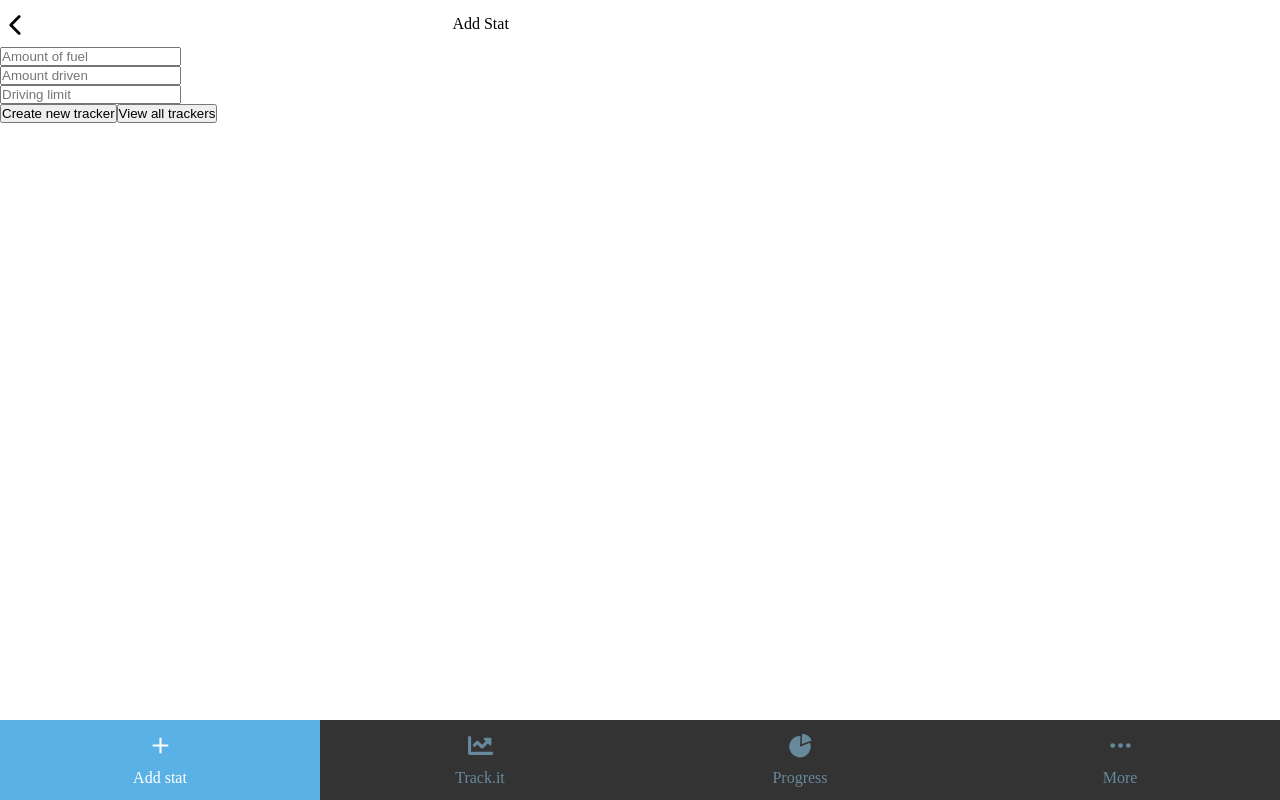
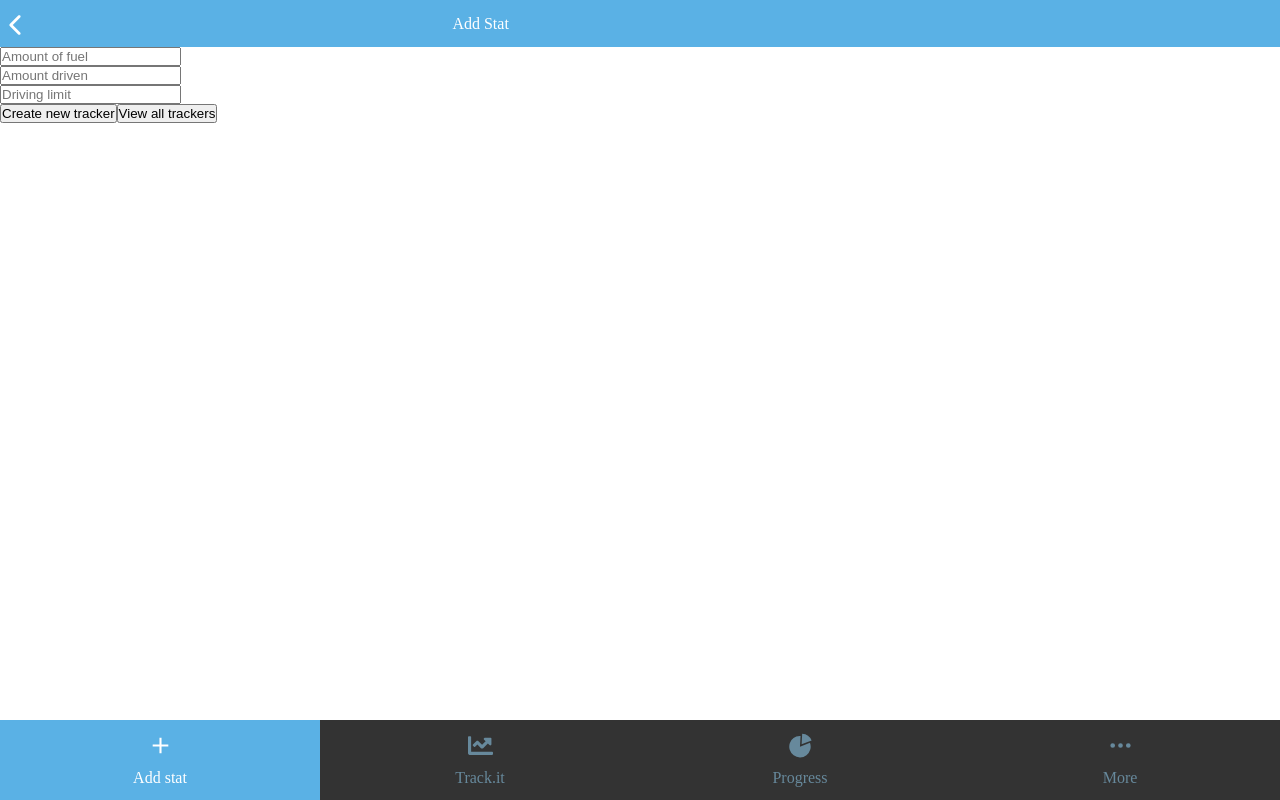
Before and after one commit to edwinmoradian90/tracker-app, a React (Create React App) app in the folder frontend/: page / in a window 1280 px wide. Built offline with nearby package versions, Linux system fonts and the light colour scheme; sample sign-in values are in the browser's storage.

Commit message:
modified navbar functionality

```diff
--- a/frontend/src/App.js
+++ b/frontend/src/App.js
@@ -4,13 +4,13 @@ import {
   Route,
   Switch,
 } from 'react-router-dom';
-import Navbar from './components/Navbar/Navbar';
 import Home from './components/Home/Home';
 import Login from './components/Login/Login';
 import Signup from './components/Signup/Signup';
 import Trackers from './components/Trackers/Trackers';
 import Tracker from './components/Tracker/Tracker';
 import './App.css';
+import Navbar from './components/Navbar/Navbar';
 
 function App() {
   return (
--- a/frontend/src/components/Header/Header.jsx
+++ b/frontend/src/components/Header/Header.jsx
@@ -2,9 +2,8 @@ import React from 'react';
 import HeaderView from './HeaderView';
 
 const Header = props => {
-    const { pageName } = props;
     return (
-        <HeaderView {...props} pageName={pageName} />
+        <HeaderView {...props} />
     );
 };
 
--- a/frontend/src/components/Header/HeaderView.jsx
+++ b/frontend/src/components/Header/HeaderView.jsx
@@ -2,16 +2,23 @@ import React from 'react';
 import { withRouter } from 'react-router-dom';
 import { IoIosArrowBack } from 'react-icons/io';
 import styled from 'styled-components';
+import { blue, white } from '../../utils/colors/main';
 
 const NavContainer = styled.div`
     align-items: center;
+    background: ${blue};
     display: flex;
 `;
 
 const Arrow = styled.div`
+    color: ${white};
     font-size: 30px;
     margin-top: 10px;
     margin-right: 33%;
+`;
+
+const PageName = styled.div`
+    color: ${white};
 `;
 
 const HeaderView = props => {
@@ -21,9 +28,9 @@ const HeaderView = props => {
             <Arrow onClick={props.history.goBack} className="backButton">
                 <IoIosArrowBack />
             </Arrow>
-            <div className="pageName">
+            <PageName className="pageName">
                 {pageName}
-            </div>
+            </PageName>
         </NavContainer>
     );
 };
--- a/frontend/src/components/Home/Home.jsx
+++ b/frontend/src/components/Home/Home.jsx
@@ -10,6 +10,7 @@ import Header from '../Header/Header';
 const Home = props => {
     const url = "http://localhost:3001/trackers";
     const pageName = "Add Stat";
+    const pageRef = "addStat";
     const dispatch = useDispatch();
     const [loading, setLoading] = useState(true);
     const [state, setState] = useState({
--- a/frontend/src/components/Navbar/Navbar.jsx
+++ b/frontend/src/components/Navbar/Navbar.jsx
@@ -1,7 +1,14 @@
 import React, { useState, useEffect } from 'react';
+import { withRouter } from 'react-router-dom';
 import NavbarView from './NavbarView';
 
-const Navbar = () => {
+const Navbar = props => {
+    const path = props.location.pathname;
+    const pageRef = {
+        "/": "addStat",
+        "/trackers": "trackIt",
+    };
+    const currentPage = pageRef[path];
     const [selectedTab, setSelectedTab] = useState({
         addStat: true,
         trackIt: false,
@@ -9,26 +16,23 @@ const Navbar = () => {
         more: false,
     });
 
-    const selectTab = e => {
-        e.preventDefault();
-        const name = e.target.attributes.name.nodeValue;
-        if (selectedTab[name]) return;
+    useEffect(() => {
+        if (selectedTab[currentPage]) return;
+        console.log('changing color')
         setSelectedTab({
             addStat: false,
             trackIt: false,
             progress: false,
             more: false,
-            [name]: !selectedTab[name],
+            [currentPage]: true,
         });
-        console.log(e.target.attributes.name.nodeValue)
-    };
+    }, [currentPage]);
 
     return (
         <NavbarView
-            selectTab={selectTab}
             selectedTab={selectedTab}
         />
     );
 };
 
-export default Navbar;
+export default withRouter(Navbar);
--- a/frontend/src/components/Navbar/NavbarView.jsx
+++ b/frontend/src/components/Navbar/NavbarView.jsx
@@ -65,7 +65,6 @@ const NavbarView = props => {
             <NavbarList className="navbar">
                 <NavItem
                     tab={addStat}
-                    onClick={e => selectTab(e)}
                     name="addStat"
                     className="navbarItem"
                 >
@@ -78,7 +77,6 @@ const NavbarView = props => {
                 </NavItem>
                 <NavItem
                     tab={trackIt}
-                    onClick={e => selectTab(e)}
                     name="trackIt"
                     className="navbarItem"
                 >
@@ -91,7 +89,6 @@ const NavbarView = props => {
                 </NavItem>
                 <NavItem
                     tab={progress}
-                    onClick={e => selectTab(e)}
                     name="progress"
                     className="navbarItem">
                     <StyledLink tab={progress} name="progress" to="/progress">
@@ -102,7 +99,7 @@ const NavbarView = props => {
                     </StyledLink>
                 </NavItem>
                 <NavItem className="navbarItem">
-                    <StyledLink>
+                    <StyledLink to="/">
                         <Icon>
                             <BsThreeDots />
                         </Icon>
--- a/frontend/src/components/Trackers/Trackers.jsx
+++ b/frontend/src/components/Trackers/Trackers.jsx
@@ -9,6 +9,7 @@ import Loading from '../Loading/Loading';
 
 const Trackers = props => {
     const pageName = "Track it";
+    const pageRef = "trackIt";
     const url = "http://localhost:3001/trackers";
     const [trackers, setTrackers] = useState("");
     const [loading, setLoading] = useState(true);
```
